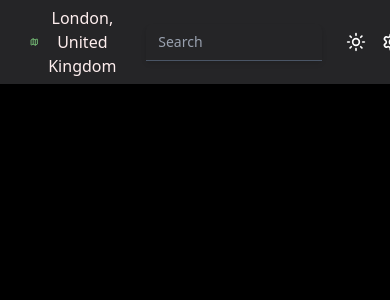
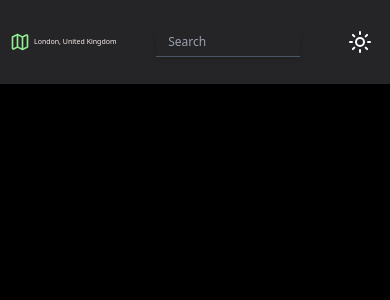
Before and after one commit to RevenBro/weather-app, a React (Vite) app: page / in a window 390 px wide. Shown: the top 300 px of the page. Built offline with nearby package versions, Linux system fonts and the light colour scheme.

Commit message:
Header section completed and responsived

```diff
--- a/src/components/Header/Header.jsx
+++ b/src/components/Header/Header.jsx
@@ -4,10 +4,10 @@ import Input from '../Input/Input'
 
 const Header = () => {
   return (
-    <div className='bg-[#252527] flex items-center justify-between p-5 h-[10%] gap-5 container'>
+    <div className='bg-[#252527] flex items-center justify-between p-2 md:p-5 h-[10%] sm:gap-2 gap-1 container mx-auto'>
       <div className='flex items-center justify-center gap-1'>
         <Map size={20} color='lightgreen'/>
-        <h2 className='text-[#feeeee] font-light '>
+        <h2 className='text-[#feeeee] font-light text-[7px] sm:text-[20px]'>
           <span className='font-medium'>London</span>, United Kingdom
         </h2>
       </div>
@@ -16,9 +16,8 @@ const Header = () => {
         <Search className='absolute top-[25%] left-[6px]' size={15} color='white'/>
         <Input/>
       </div>
-      <div className='flex items-center gap-4'>
-        <Sun size={20} color='white' className='cursor-pointer'/>
-        <Settings size={20} color='white' className='cursor-pointer'/>
+      <div className='flex items-center sm:gap-3'>
+        <Sun color='white' className='cursor-pointer w-10 sm:w-20'/>
       </div>
     </div>
   )
--- a/src/components/Input/Input.jsx
+++ b/src/components/Input/Input.jsx
@@ -2,11 +2,11 @@ import React from 'react';
 
 const Input = () => {
   return (
-    <div className="relative w-44 my-3 mx-1 before:content-[''] before:absolute before:left-0 before:right-0 before:bottom-[-1px] before:border-b before:border-gray-600 before:transition-all before:duration-200 before:ease-in-out focus-within:before:border-green-400 focus-within:before:scale-x-100 after:content-[''] after:absolute after:left-0 after:right-0 after:bottom-[-1px] after:border-b-2 after:border-green-400 after:scale-x-0 after:transition-transform after:duration-250 focus-within:after:scale-x-100">
+    <div className="relative w-36 sm:w-44 my-2 sm:my-3 mx-1 before:content-[''] before:absolute before:left-0 before:right-0 before:bottom-[-1px] before:border-b before:border-gray-600 before:transition-all before:duration-200 before:ease-in-out focus-within:before:border-green-400 focus-within:before:scale-x-100 after:content-[''] after:absolute after:left-0 after:right-0 after:bottom-[-1px] after:border-b-2 after:border-green-400 after:scale-x-0 after:transition-transform after:duration-250 focus-within:after:scale-x-100">
       <input
         type="text"
         placeholder="Search"
-        className="w-full max-h-9 px-3 py-2 text-sm font-medium text-gray-200 bg-[#252527] shadow-md rounded-t-md border-none outline-none focus:bg-gray-700 placeholder:text-gray-400 transition-all duration-200"
+        className="w-full max-h-8 sm:max-h-9 px-3 py-1.5 sm:py-2 text-xs sm:text-sm font-medium text-gray-200 bg-[#252527] shadow-md rounded-t-md border-none outline-none focus:bg-gray-700 placeholder:text-gray-400 transition-all duration-200"
       />
     </div>
   );
--- a/src/index.css
+++ b/src/index.css
@@ -6,3 +6,15 @@
   text-align: center;
   padding: 0px 30px;
 }
+
+@media (max-width: 768px) {
+  .container {
+    padding: 0px 20px;
+  }
+}
+
+@media (max-width: 480px) {
+  .container {
+    padding: 0px 10px;
+  }
+}
```
